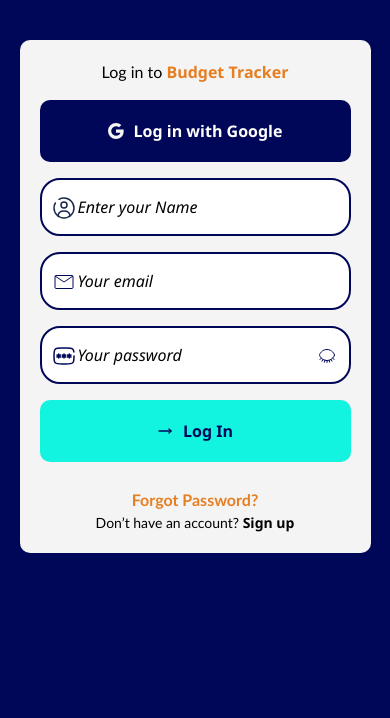
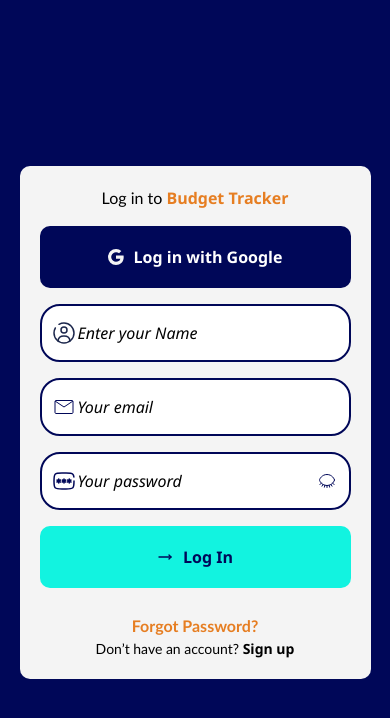
Before and after one commit to Miranda-K12/Budget-Track, a React (Vite) app: page /login in a window 390 px wide. Shown: the top 718 px of the page. Built offline with nearby package versions, Linux system fonts and the light colour scheme.

Commit message:
update responsive styles

```diff
--- a/src/Components/LogIn/LogIn.module.css
+++ b/src/Components/LogIn/LogIn.module.css
@@ -10,7 +10,9 @@
 .container {
   background-color: var(--primary-color);
   height: 100vh;
-  padding-top: 4rem;
+  width: 100%;
+  display: flex;
+  align-items: center;
 }
 
 .login_form {
@@ -24,7 +26,7 @@
   align-items: center;
   justify-content: center;
   background-color: var(--background-color);
-  margin: 0 auto;
+  margin: auto;
 }
 
 .logIn_icon {
```
